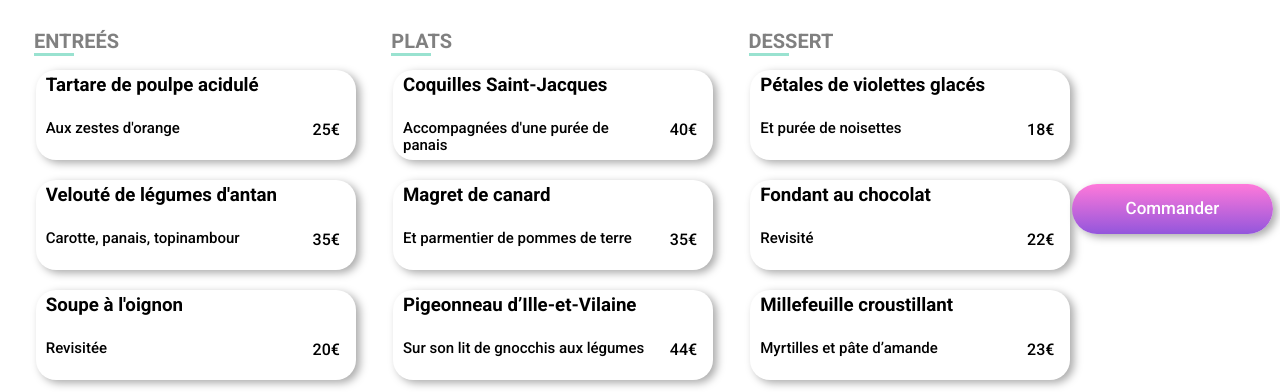
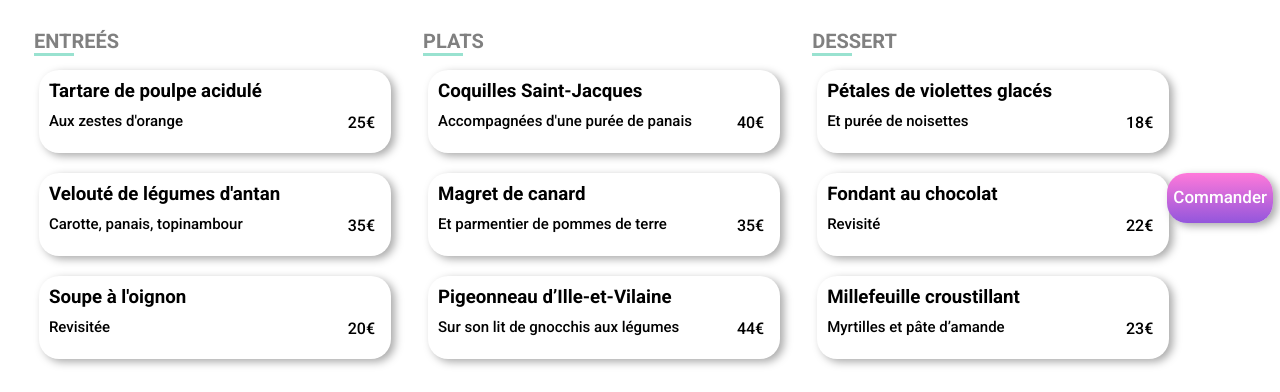
Before and after one commit to EmilieK64/-emiliek64-ohmyfood, a website: page a_la_francaise.html in a window 1280 px wide. Shown: the part 408-800 px from the top of the page. Drawn offline with Linux system fonts and the light colour scheme; a web font is replaced by a local one.

Commit message:
few last changes on scss button

```diff
--- a/sass/components/_buttons.scss
+++ b/sass/components/_buttons.scss
@@ -16,6 +16,11 @@
     z-index:1;
     @include intermediate-screen {
         margin-right:7px;
+        width:200px;
+    }
+    @include large-screen {
+        width:116px;
+        border-radius:$border-radius-primary;
     }
         &:hover {
             &::after {
@@ -47,4 +52,7 @@
                 border-radius: 0px 25px 25px 0px;
             }
         }
+    @include large-screen {
+        width:200px;
+    }
 }
--- a/sass/layout/_form.scss
+++ b/sass/layout/_form.scss
@@ -8,7 +8,7 @@
     }
     &_location-field {
         display:flex;
-        background-color:$color-frames-secondary;/*vérifier que l-syntaxe ok*/
+        background-color:$color-frames-secondary;
         justify-content:center;
         width:100%;
         margin-bottom:10px;
@@ -19,7 +19,7 @@
         }
     }
     &_location-text {
-            background-color: $color-frames-secondary;/*vérifier que la syntaxe ok*/
+            background-color: $color-frames-secondary;
             font-size: $font-size-primary;
             border:none;
             margin-top:10px;
--- a/sass/pages/_homepage.scss
+++ b/sass/pages/_homepage.scss
@@ -24,12 +24,10 @@
             font-weight:bold;
             animation: loading-spinner-glass-toast 2000ms 100ms infinite linear ;
             color: #99E2D0;
-            animation-iteration-count: 2;
     }
         & > .fa-martini-glass-citrus--right {
             @include fa-martini-glass-citrus;
             animation: loading-spinner-glass-toast-reverse 2000ms 100ms infinite linear reverse;
-            animation-iteration-count: 2;
     }
 }
 .welcome-page-heading {
--- a/sass/pages/_restaurants_pages.scss
+++ b/sass/pages/_restaurants_pages.scss
@@ -103,7 +103,8 @@
                     margin-right: 20px;
                 }
                 @include large-screen {
-                    width:320px;
+                    width:352px;
+                    height:83px;
                 }
                 display:flex;
                 background-color:$color-frequent;
@@ -116,13 +117,10 @@
                                 margin-right:0;
                             & > .menu-step_comments_field_price-selection-field_selection {
                                     opacity:1;
-                                    transition:opacity 100ms;
                                     & > .check-icon {
                                         animation:rotation-three-quarters 1000ms 150ms;
                                         background-color:$color-tertiary;
                                         color:$color-frequent;
-                                        background-clip: text;
-                                        -webkit-background-clip: text;
                                         border-radius: $border-radius-secondary;
                                     }
                                 }
@@ -134,13 +132,10 @@
                                 margin-right:0;
                             & > .menu-step_comments_field_price-selection-field_selection {
                                     opacity:1;
-                                    transition:opacity 1000ms 50ms;
                                     & > .check-icon {
                                         animation:rotation-three-quarters 1000ms 150ms;
                                         background-color:$color-tertiary;
                                         color:$color-frequent;
-                                        background-clip: text;
-                                        -webkit-background-clip: text;
                                         border-radius: $border-radius-secondary;
                                     }
                                 }
@@ -168,6 +163,10 @@
                             height:45px;
                             margin-top:10px;
                         }
+                        @include large-screen {
+                            white-space:nowrap;
+                            padding-top:10px;
+                        }
                     }
                     &_additionnal-information {
                         font-size:$font-size-secondary;
@@ -179,6 +178,10 @@
                             white-space:normal;
                             height:40px;
                             margin-bottom:10px;
+                        }
+                        @include large-screen {
+                            white-space:nowrap;
+                            margin-bottom:25px;
                         }
                     }
                 }
--- a/sass/style.scss
+++ b/sass/style.scss
@@ -2,11 +2,12 @@
 @import "./utils/maps";
 @import "./utils/mixins";
 @import "./utils/keyframes";
-/*a loop in "./pages/restaurants_pages*/
 
 @import "./base/basis";
 @import "./base/normalize";
-@import "./base/typography";
+
+@import "./components/buttons";
+@import "./components/icons";
 
 @import "./layout/header";
 @import "./layout/container";
@@ -15,8 +16,5 @@
 @import "./layout/footer";
 @import "./layout/navs";
 
-@import "./components/buttons";
-@import "./components/icons";
-
 @import "./pages/homepage";
 @import "./pages/restaurants_pages";
```
Also changed, not shown: sass/layout/_header.scss (+4 -4 lines), sass/base/_typography.scss (deleted), sass/prefixed/style.css, 1 other file. Lines whose indentation alone changed are shown as unchanged.
